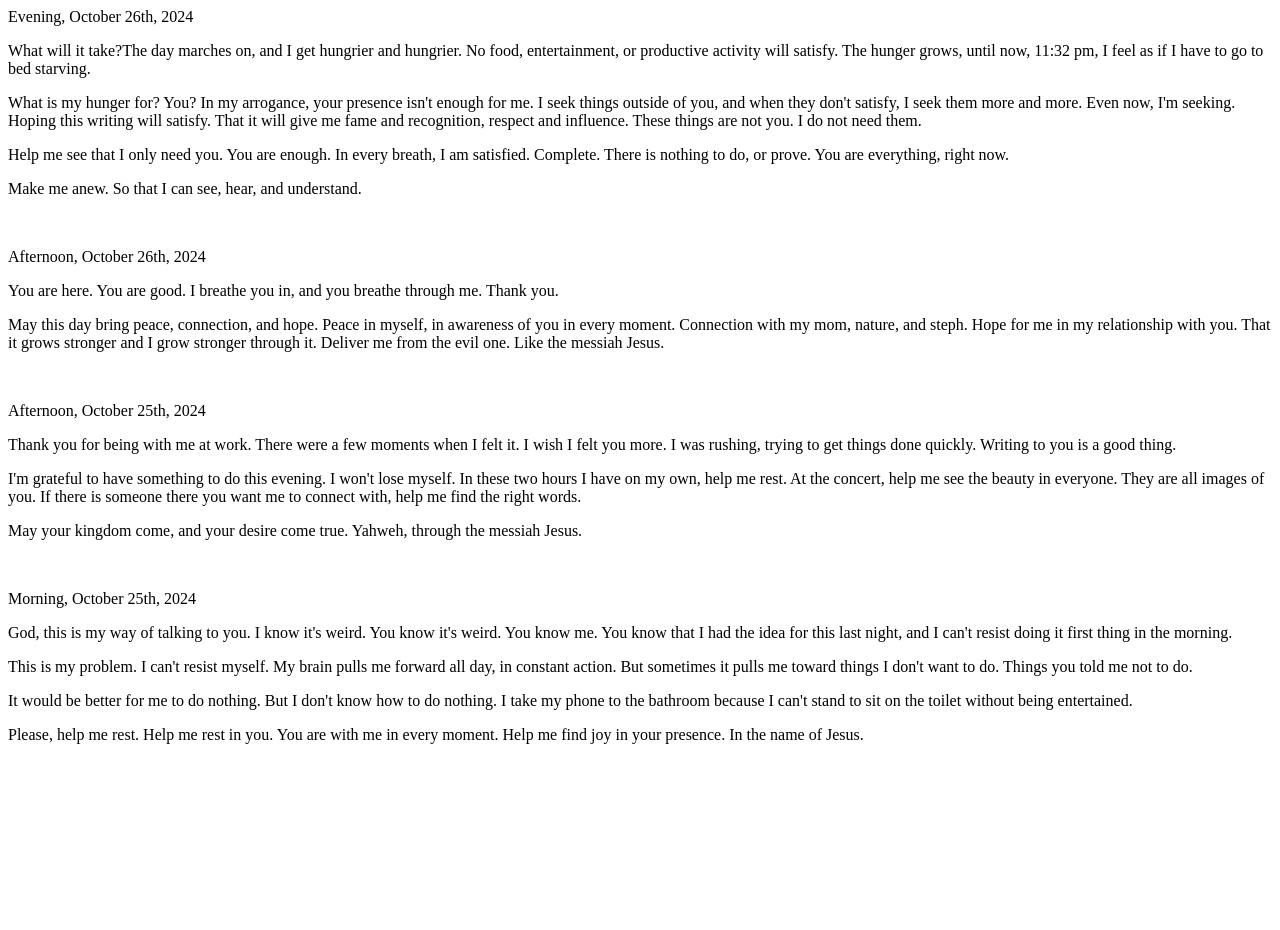
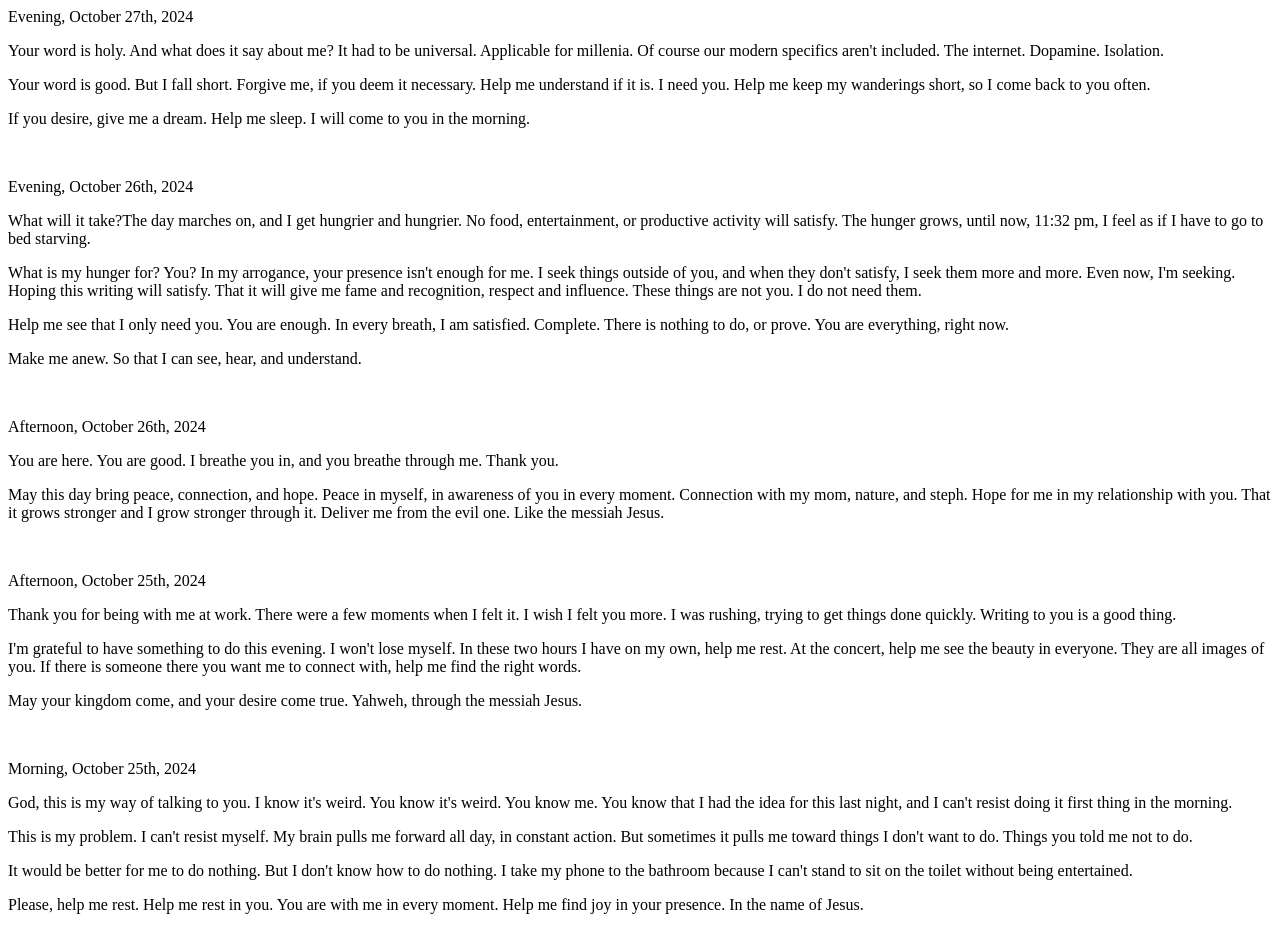
Before and after one commit to languageofmusic/prayer, a plain HTML site: page index.html in a window 1280 px wide. Before the commit the page ends 800 px from the top, so only its background shows below. Drawn offline with Linux system fonts and the light colour scheme.

Commit message:
Update index.html

```diff
--- a/index.html
+++ b/index.html
@@ -1,3 +1,8 @@
+<p>Evening, October 27th, 2024</p>
+<p>Your word is holy. And what does it say about me? It had to be universal. Applicable for millenia. Of course our modern specifics aren't included. The internet. Dopamine. Isolation.</p>
+<p>Your word is good. But I fall short. Forgive me, if you deem it necessary. Help me understand if it is. I need you. Help me keep my wanderings short, so I come back to you often.</p>
+<p>If you desire, give me a dream. Help me sleep. I will come to you in the morning.</p>
+<br>
 <p>Evening, October 26th, 2024</p>
 <p>What will it take?The day marches on, and I get hungrier and hungrier. No food, entertainment, or productive activity will satisfy. The hunger grows, until now, 11:32 pm, I feel as if I have to go to bed starving.</p>
 <p>What is my hunger for? You? In my arrogance, your presence isn't enough for me. I seek things outside of you, and when they don't satisfy, I seek them more and more. Even now, I'm seeking. Hoping this writing will satisfy. That it will give me fame and recognition, respect and influence. These things are not you. I do not need them.</p>
```
